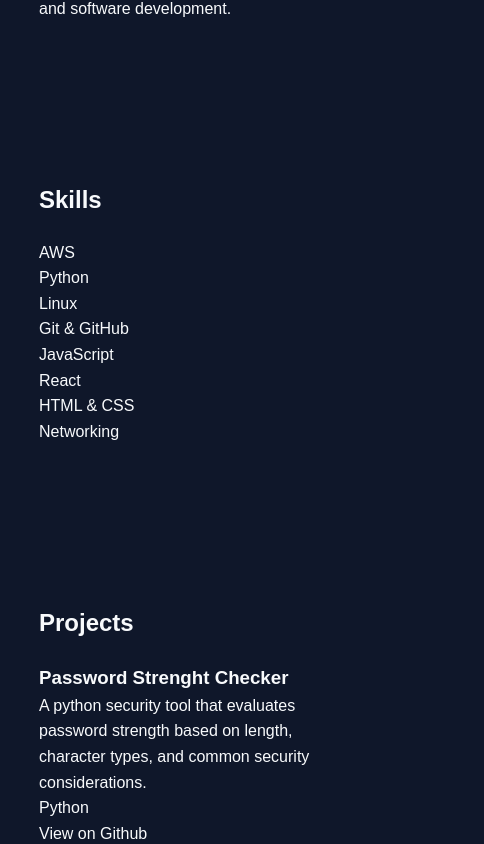
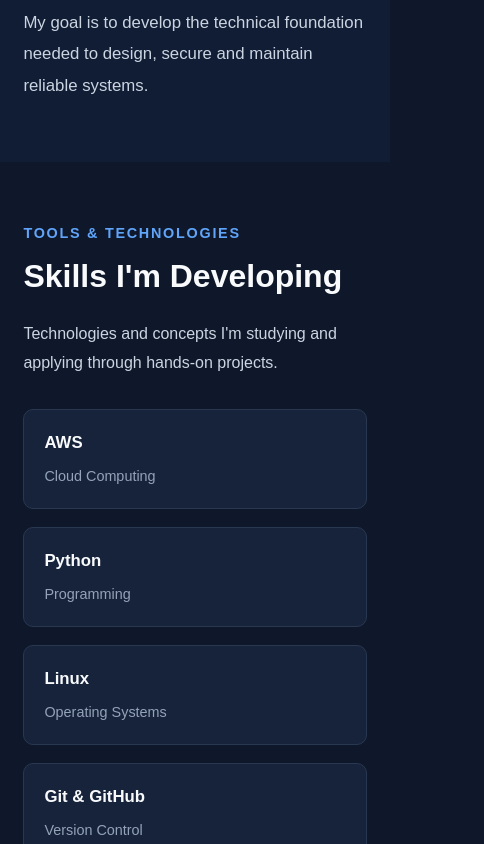
Before and after one commit to CarlosNavarroJr/My-Portfolio, a React app: page / in a window 390 px wide. Shown: the part 1156-2000 px from the top of the page, 484 px wide, since content can reach past the window. Built offline with nearby package versions, Linux system fonts and the light colour scheme; the HTML template or start-up script is replaced by a standard one.

Commit message:
Update About, Contact, Skills and index.css added css styles to Contact and skills to make the website more responsive and added cards to skills to display better.

```diff
--- a/src/components/About.jsx
+++ b/src/components/About.jsx
@@ -1,14 +1,27 @@
 function About() {
     return(
-        <section id="about">
-            <h2>About Me</h2>
+        <section id="about" className="about">
+            <div className="section-container">
+                <p className="section-eyebrow">
+                    A little about me
+                </p>
 
-            <p>I'm an aspiring cloud and cybersecurity professional focused on building practical   skills with AWS, Python, Linux, Networking and modern web technologies.
-            </p>
+                <h2>About Me</h2>
 
-            <p>
-                I'm currently building hands on projects to develop my experince in cloud administration, cybersecurity, automation and software development.
-            </p>
+                <div className="about-content">
+                    <p>
+                        I'm building practical skills across cloud infrastructure, cybersecurity, automation and software development.
+                    </p>
+
+                    <p>
+                        My approach is to learn by building real projects, testing configuration, solving problems and documenting what I learn along the way.
+                    </p>
+
+                    <p>
+                        My goal is to develop the technical foundation needed to design, secure and maintain reliable systems.
+                    </p>
+                </div>
+            </div>
         </section>
     );
 }
--- a/src/components/Contact.jsx
+++ b/src/components/Contact.jsx
@@ -1,6 +1,7 @@
 function Contact() {
+
     return (
-        <section>
+        <section id="contact">
             <h2>Contact</h2>
 
             <p>
--- a/src/components/Skills.jsx
+++ b/src/components/Skills.jsx
@@ -1,25 +1,36 @@
 const skills = [
-    "AWS",
-    "Python",
-    "Linux",
-    "Git & GitHub",
-    "JavaScript",
-    "React",
-    "HTML & CSS",
-    "Networking",
+   { name: "AWS", category:"Cloud Computing"},
+   { name: "Python", category:"Programming"},
+   { name: "Linux", category:"Operating Systems"},
+   { name: "Git & GitHub", category:"Version Control"},
+   { name: "Javascript", category:"Programming"},
+   { name: "React", category:"Frontend Development"},
+   { name: "HTML & CSS", category:"Web Development"},
+   { name: "Networking", category:"IT Fundamentals"},
 ];
 
 function Skills() {
     return (
-        <section id="skills">
-            <h2>Skills</h2>
+        <section id="skills" className="skills">
+            <div className="section-container">
+                <p className="section-eyebrow">
+                    Tools & Technologies
+                </p>
 
-            <div>
-                {skills.map((skill) => (
-                    <div key={skill}>
-                        {skill}
-                    </div>
-                ))}
+                <h2>Skills I'm Developing</h2>
+
+                <p className="section-description">
+                    Technologies and concepts I'm studying and applying through hands-on projects.
+                </p>
+
+                <div className="skills-grid">
+                    {skills.map((skill) => (
+                        <article className="skill-card" key={skill.name}>
+                            <h3>{skill.name}</h3>
+                            <p>{skill.category}</p>
+                        </article>
+                    ))}
+                </div>
             </div>
         </section>
     );
--- a/src/index.css
+++ b/src/index.css
@@ -162,3 +162,145 @@
  .btn-secondary:hover {
   background-color: #1e293b;
  }
+
+ /* === SHARED SECTION LAYOUT */
+
+ .section-container {
+  width: 100%;
+  max-width: 1100px;
+  margin: 0 auto;
+ }
+
+ .section-eyebrow {
+  color: #60a5fa;
+  font-size: 0.9rem;
+  font-weight: 700;
+  letter-spacing: 0.12em;
+  text-transform: uppercase;
+  margin-bottom: 12px;
+ }
+
+ .section-container h2 {
+  font-size: clamp(2rem, 4vw, 3rem);
+  line-height: 1.2;
+  margin-bottom: 24px;
+ }
+
+ /* === ABOUT SECTION === */
+
+ .about {
+  background-color: #111c35;
+ }
+
+ .about-content {
+  max-width: 800px;
+ }
+
+ .about-content p {
+  color: #cbd5e1;
+  font-size: 1.05rem;
+  line-height: 1.9;
+  margin-bottom: 18px
+ }
+
+ .about-content p:last-child {
+  margin-bottom: 0;
+ }
+
+ /* === SKILLS SECTION === */
+
+ .skills {
+  background-color: #0f172a;
+ }
+
+ .section-description {
+  max-width: 700px;
+  color: #cbd5e1;
+  line-height: 1.8;
+  margin-bottom: 32px;
+ }
+
+ .skills-grid {
+  display: grid;
+  grid-template-columns: repeat(4, minmax(0, 1fr));
+  gap: 18px;
+  width: 100%;
+ }
+
+ .skill-card {
+  min-width: 0;
+  padding: 20px;
+  background-color: #17233b;
+  border: 1px solid #293750;
+  border-radius: 10px;
+  transition:
+  transform 0.2s ease
+  border-color 0.2s ease
+  background-color 0.2s ease;
+ }
+
+ .skill-card:hover {
+  transform: translate(-4px);
+  border-color: #60a5fa;
+  background-color: #1e2d49;
+ }
+
+ .skill-card h3 {
+  font-size: 1.05rem;
+  margin-bottom: 8px;
+ }
+
+ .skill-card p {
+  color: #94a3b8;
+  font-size: 0.9rem;
+ }
+
+
+
+
+
+
+
+
+
+
+ /* === TABLET QUERIES === */
+
+ @media (max-width: 900px) {
+  .skills-grid {
+    grid-template-columns: repeat(2, minmax(0, 1fr));
+  }
+ }
+
+ /* === MOBILE === */
+
+ @media (max-width: 600px) {
+  section {
+    padding: 60px 6%;
+  }
+
+  .navbar {
+    padding: 18px 6%;
+  }
+
+  .navbar-links {
+    gap: 12px;
+    flex-wrap: wrap;
+  }
+
+.navbar-links a {
+  font-size: 0.85rem;
+}
+
+.skills-grid {
+  grid-template-columns: 1fr;
+}
+
+.skill-card {
+  padding: 20px;
+}
+
+.hero {
+  min-height: 75vh;
+}
+ }
```
